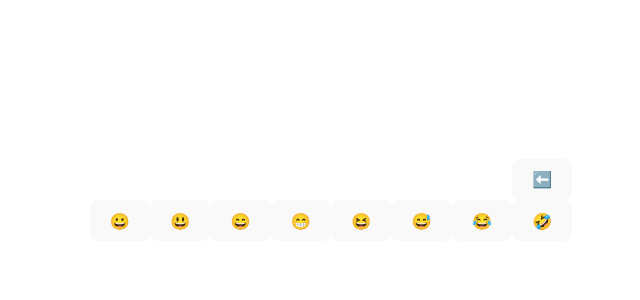
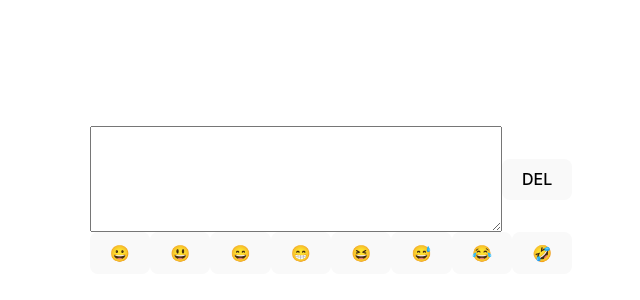
Before and after one commit to mrmaarten/EmojiPicker-main, a Svelte app: page / in a window 1280 px wide. Shown: the part 200-500 px from the top of the page, without its empty margins (309-949 px from the left). Built offline with nearby package versions, Linux system fonts and the light colour scheme.

Commit message:
Emoji in textArea

```diff
--- a/src/App.svelte
+++ b/src/App.svelte
@@ -11,10 +11,9 @@
   }
 
   function deleteEmoji() {
-    console.log('deleteEmoji: ', selectedEmojis);
     selectedEmojis = selectedEmojis.slice(0, -1);
-    console.log('after: ', selectedEmojis);
   }
+
 </script>
 
 <main>
--- a/src/components/DisplayArea.svelte
+++ b/src/components/DisplayArea.svelte
@@ -3,6 +3,9 @@
 
     const dispatch = createEventDispatcher();
     export let selectedEmojis = [];
+
+    let emojiString;
+    $: emojiString = selectedEmojis.join('');
 
     function deleteLastEmoji() {
         dispatch('delete');
@@ -10,13 +13,16 @@
 </script>
 
 <div class="display-area">
-    <div class="emoji-container">
-      {#each selectedEmojis as emoji, i (i)}
+    <!-- <div class="emoji-container"> -->
+      <!-- {#each selectedEmojis as emoji, i (i)}
         <span>{emoji}</span>
-      {/each}
-    </div>
-    <button on:click={deleteLastEmoji}>⬅️</button>
-  </div>
+      {/each} -->
+    <!-- </div> -->
+    <!-- <button on:click={deleteLastEmoji}>⬅️</button> -->
+
+    <textarea  bind:value={emojiString}></textarea>
+    <button on:click={deleteLastEmoji}>DEL</button>
+</div>
 
   <style>
     .display-area {
@@ -33,4 +39,9 @@
     .emoji-container span {
       font-size: 2em; /* Adjust this value to make the emojis bigger or smaller */
     }
+    textarea {
+        width: 100%;
+        height: 100px;
+        font-size: 2em;
+    }
   </style>
```
